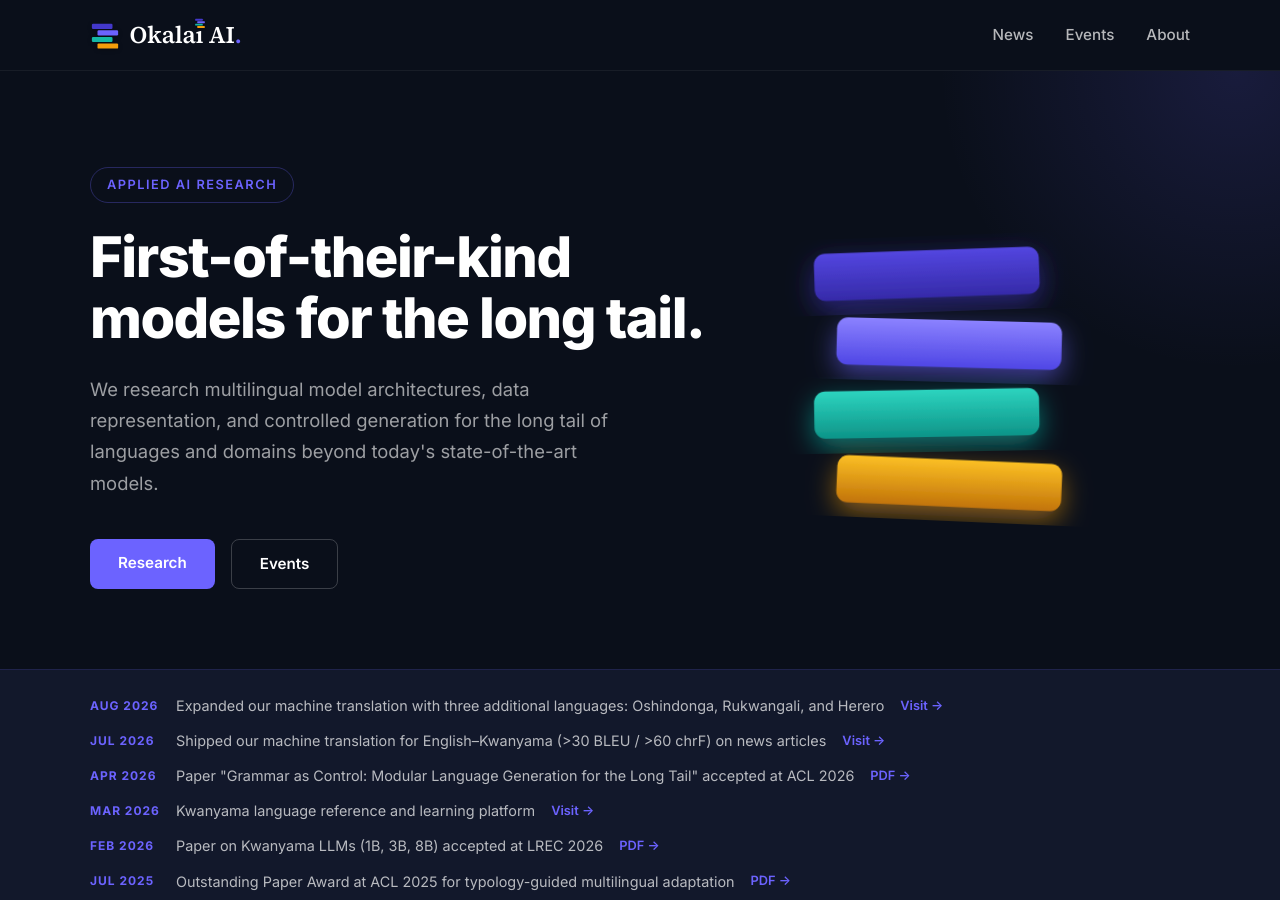
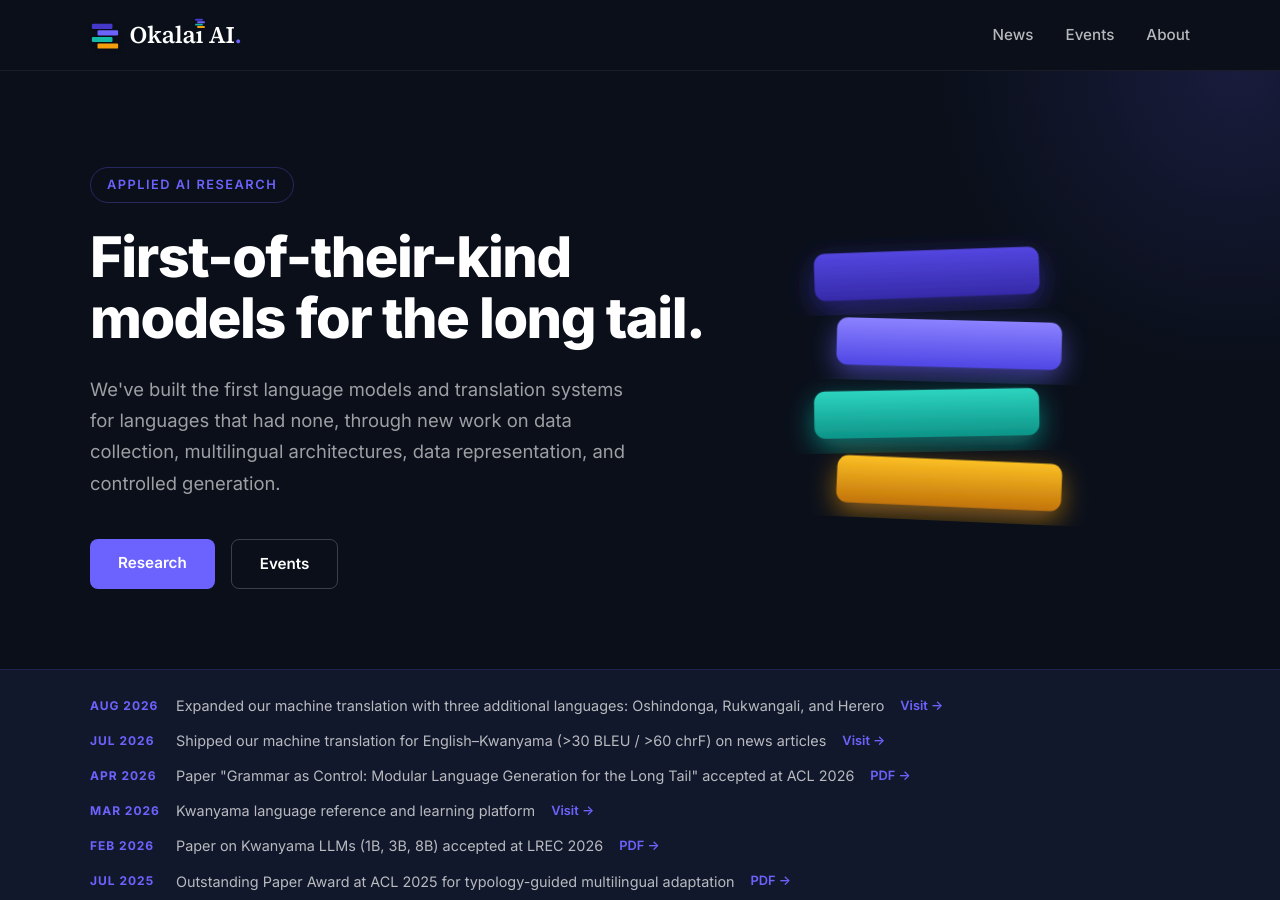
Before and after one commit to okalai-ai/okalai-site, a Jekyll site: the page built from index.md, in a window 1280 px wide and 900 px high. Built offline with Jekyll 4.4.1, drawn with Linux system fonts in a browser that asks for light colours.

Commit message:
Rewrite hero

```diff
--- a/index.md
+++ b/index.md
@@ -9,9 +9,9 @@ title: Home
       <div class="hero-badge" data-sr>Applied AI Research</div>
       <h1 data-sr>First-of-their-kind models for the long tail.</h1>
       <p class="hero-sub" data-sr>
-        We research multilingual model architectures, data representation, and
-        controlled generation for the long tail of languages and domains beyond
-        today's state-of-the-art models.
+        We've built the first language models and translation systems for
+        languages that had none, through new work on data collection, multilingual
+        architectures, data representation, and controlled generation.
       </p>
       <div class="hero-cta" data-sr>
         <a href="#research" class="btn btn-primary">Research</a>
```
